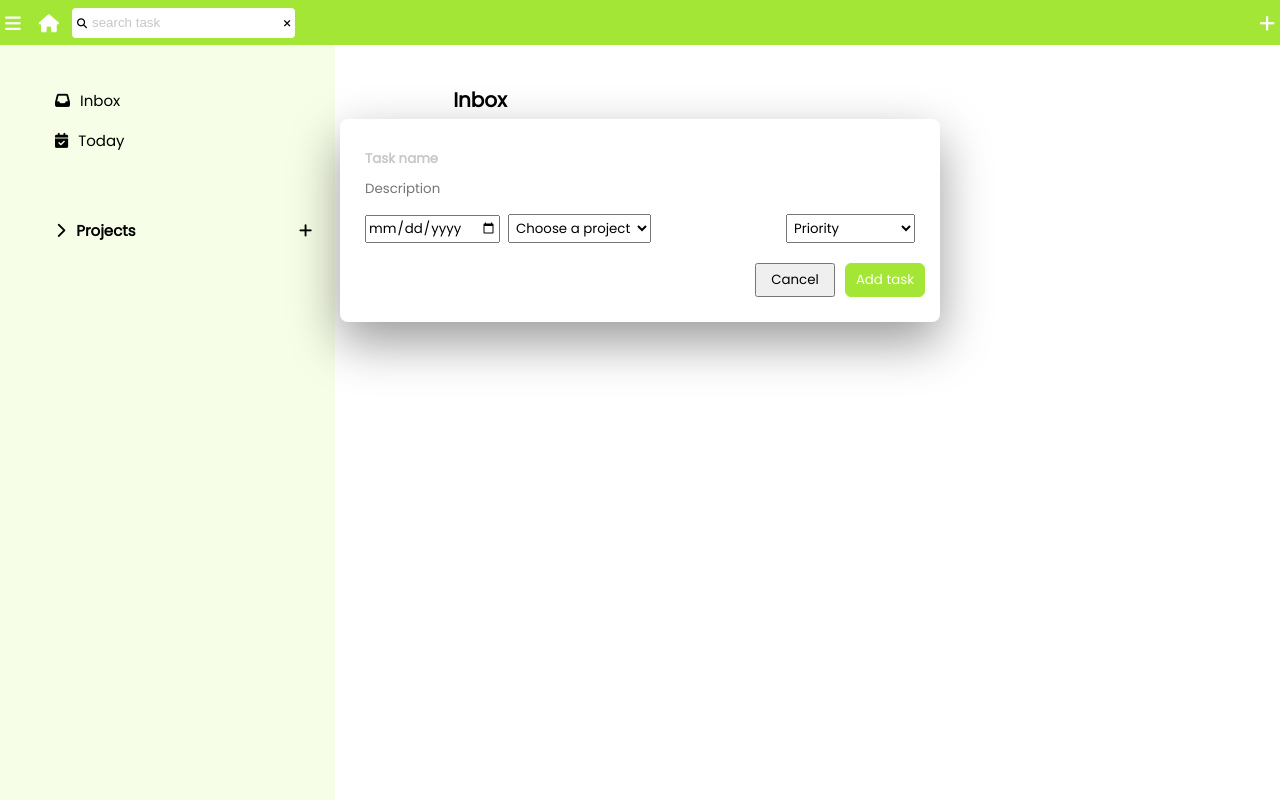
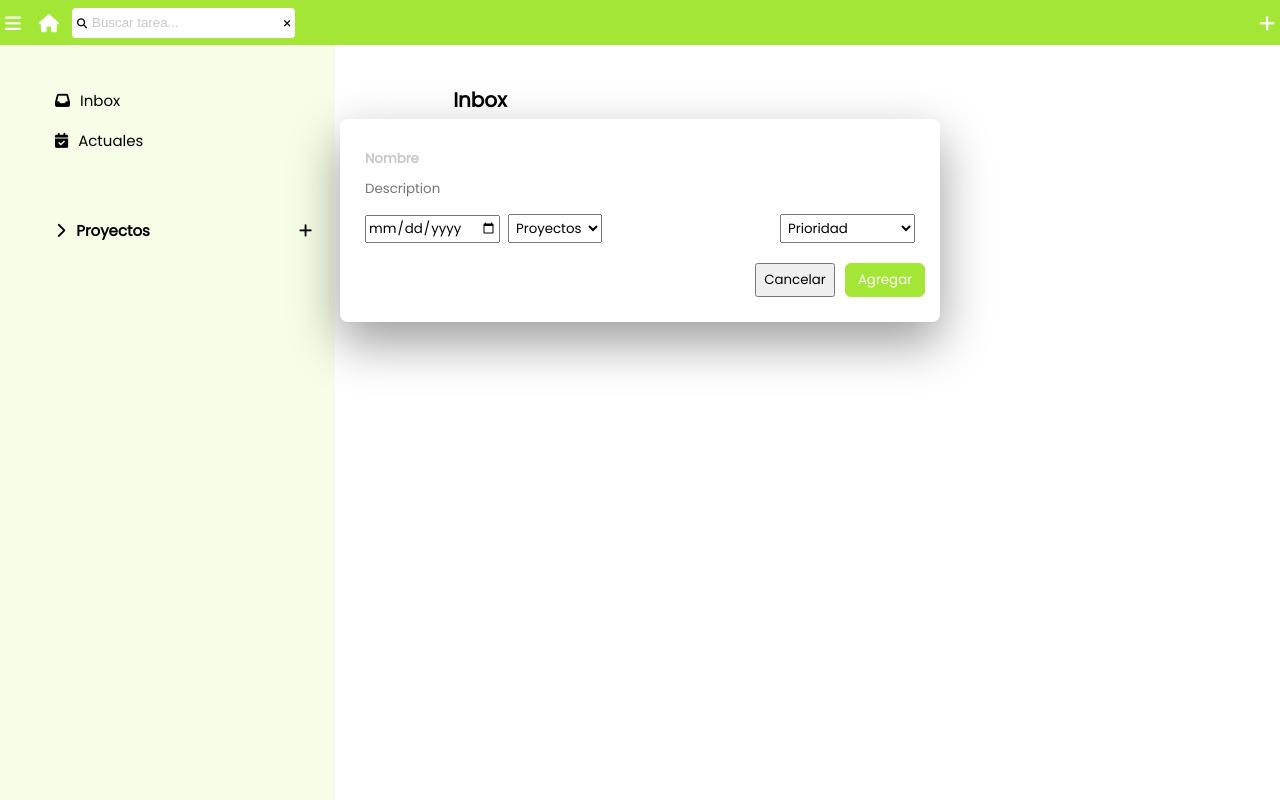
Before and after one commit to FernandoAmbri/to-do-app, a plain HTML site: page index.html in a window 1280 px wide. Both pictures are taken after a click on the icon 1267 px from the left and 22 px from the top of the page. Drawn offline with Linux system fonts and the light colour scheme.

Commit message:
updating some features...

```diff
--- a/index.html
+++ b/index.html
@@ -36,7 +36,7 @@
               <i class="fa-solid fa-magnifying-glass"></i>
               <input
                 type="text"
-                placeholder="search task"
+                placeholder="Buscar tarea..."
                 id="search-todo"
                 class="search-todo"
               />
@@ -66,14 +66,14 @@
           <div class="today section">
             <div>
               <i class="fa-solid fa-calendar-check"></i>
-              <p id="todo-title">Today</p>
+              <p id="todo-title">Actuales</p>
             </div>
             <span id="number-of-tasks"></span>
           </div>
           <div class="projects">
             <div>
               <i class="fa-solid fa-chevron-right" id="show-projects"></i>
-              <h2>Projects</h2>
+              <h2>Proyectos</h2>
             </div>
             <i class="fa-solid fa-plus" id="add-project"></i>
           </div>
@@ -83,25 +83,16 @@
       <div class="content">
         <div class="task-container">
           <h1>Inbox</h1>
-          <div class="task-list">
-            <!-- <div class="task">
-              <input type="checkbox" id="task-finished" />
-              <div>
-                <h2 class="task-name" id="task-name">Fernando</h2>
-                <p class="task-description" id="task-name">Do something</p>
-              </div>
-              <i class="fa-regular fa-pen-to-square"></i>
-            </div> -->
-          </div>
+          <div class="task-list"></div>
           <button class="add-task">
-            <i class="fa-solid fa-plus"></i> Add task
+            <i class="fa-solid fa-plus"></i> Agregar tarea
           </button>
           <form action="#" class="form-task-card" id="form-task-card">
             <div class="task-card">
               <input
                 type="text"
                 id="task-name"
-                placeholder="Task name"
+                placeholder="Nombre"
                 minlength="1"
                 maxlength="150"
                 required
@@ -109,7 +100,7 @@
               <textarea
                 name="description"
                 id="task-description"
-                placeholder="Description"
+                placeholder="Descripción"
                 cols="30"
                 rows="10"
               ></textarea>
@@ -117,21 +108,21 @@
                 <div>
                   <input type="date" id="dueDate" name="dueDate" autocomplete />
                   <select name="projects" id="select-project">
-                    <option value="" hidden>Choose a project</option>
+                    <option value="" hidden>Proyectos</option>
                   </select>
                 </div>
                 <select name="priority" id="task-priority">
-                  <option value="" hidden>Priority</option>
-                  <option value="red">Very important</option>
-                  <option value="orange">Important</option>
+                  <option value="" hidden>Prioridad</option>
+                  <option value="red">Muy importante</option>
+                  <option value="orange">Importante</option>
                   <option value="yellow">Normal</option>
-                  <option value="blue">Easy one</option>
+                  <option value="blue">Posponer</option>
                 </select>
               </div>
             </div>
             <div class="buttons-card">
-              <button type="button" class="btn-cancel cancel">Cancel</button>
-              <button type="submit" class="btn-add">Add task</button>
+              <button type="button" class="btn-cancel cancel">Cancelar</button>
+              <button type="submit" class="btn-add">Agregar</button>
             </div>
           </form>
         </div>
@@ -143,7 +134,7 @@
           <input
             type="text"
             id="task-name-navbar"
-            placeholder="Task name"
+            placeholder="Nombre"
             minlength="1"
             maxlength="150"
             required
@@ -159,33 +150,35 @@
             <div>
               <input type="date" id="duedate-navbar" name="dueDate" required />
               <select name="projects" id="select-project-navbar">
-                <option value="" hidden>Choose a project</option>
+                <option value="" hidden>Proyectos</option>
               </select>
             </div>
             <select name="priority" id="task-priority-navbar">
-              <option value="" hidden>Priority</option>
-              <option value="red">Very important</option>
-              <option value="orange">Important</option>
+              <option value="" hidden>Prioridad</option>
+              <option value="red">Muy importante</option>
+              <option value="orange">Importante</option>
               <option value="yellow">Normal</option>
-              <option value="blue">Easy one</option>
+              <option value="blue">Posponer</option>
             </select>
           </div>
         </div>
         <div class="buttons-card">
-          <button type="button" class="btn-cancel-navbar cancel">Cancel</button>
-          <button type="submit" class="btn-add">Add task</button>
+          <button type="button" class="btn-cancel-navbar cancel">
+            Cancelar
+          </button>
+          <button type="submit" class="btn-add">Agregar</button>
         </div>
       </form>
     </div>
     <div class="container-add-project">
       <form id="form-add-project">
-        <label for="project-name">Name</label>
+        <label for="project-name">Nombre</label>
         <input type="text" id="project-name" name="project-name" required />
         <div class="buttons-card">
           <button type="button" class="btn-cancel-project cancel">
-            Cancel
+            Cancelar
           </button>
-          <button type="submit" class="btn-add">Add</button>
+          <button type="submit" class="btn-add">Agregar</button>
         </div>
       </form>
     </div>
@@ -194,7 +187,7 @@
         <input
           type="text"
           id="task-name-update"
-          placeholder="Task name"
+          placeholder="Nombre"
           minlength="1"
           maxlength="150"
           required
@@ -202,7 +195,7 @@
         <textarea
           name="description"
           id="task-description-update"
-          placeholder="Description"
+          placeholder="Descripción"
           cols="30"
           rows="10"
         ></textarea>
@@ -210,28 +203,28 @@
           <div>
             <input type="date" id="dueDate-update" name="dueDate" required />
             <select name="projects" id="select-project-update">
-              <option value="" hidden>Choose a project</option>
+              <option value="" hidden>Proyectos</option>
             </select>
           </div>
           <select name="priority" id="task-priority-update">
-            <option value="" hidden>Priority</option>
-            <option value="red">Very important</option>
-            <option value="orange">Important</option>
+            <option value="" hidden>Prioridad</option>
+            <option value="red">Muy importante</option>
+            <option value="orange">Importante</option>
             <option value="yellow">Normal</option>
-            <option value="blue">Easy one</option>
+            <option value="blue">Posponer</option>
           </select>
         </div>
       </div>
       <div class="buttons-card">
-        <button type="button" class="btn-cancel-update cancel">Cancel</button>
-        <button type="submit" class="btn-save">Save</button>
+        <button type="button" class="btn-cancel-update cancel">Cancelar</button>
+        <button type="submit" class="btn-save">Guardar</button>
       </div>
     </form>
     <section
       class="search-todos-container not-visible"
       id="search-todos-container"
     >
-      <div class="recently-searched">Recently searched:</div>
+      <div class="recently-searched">tareas buscadas:</div>
     </section>
   </body>
 </html>
```
Also changed, not shown: main.js.
